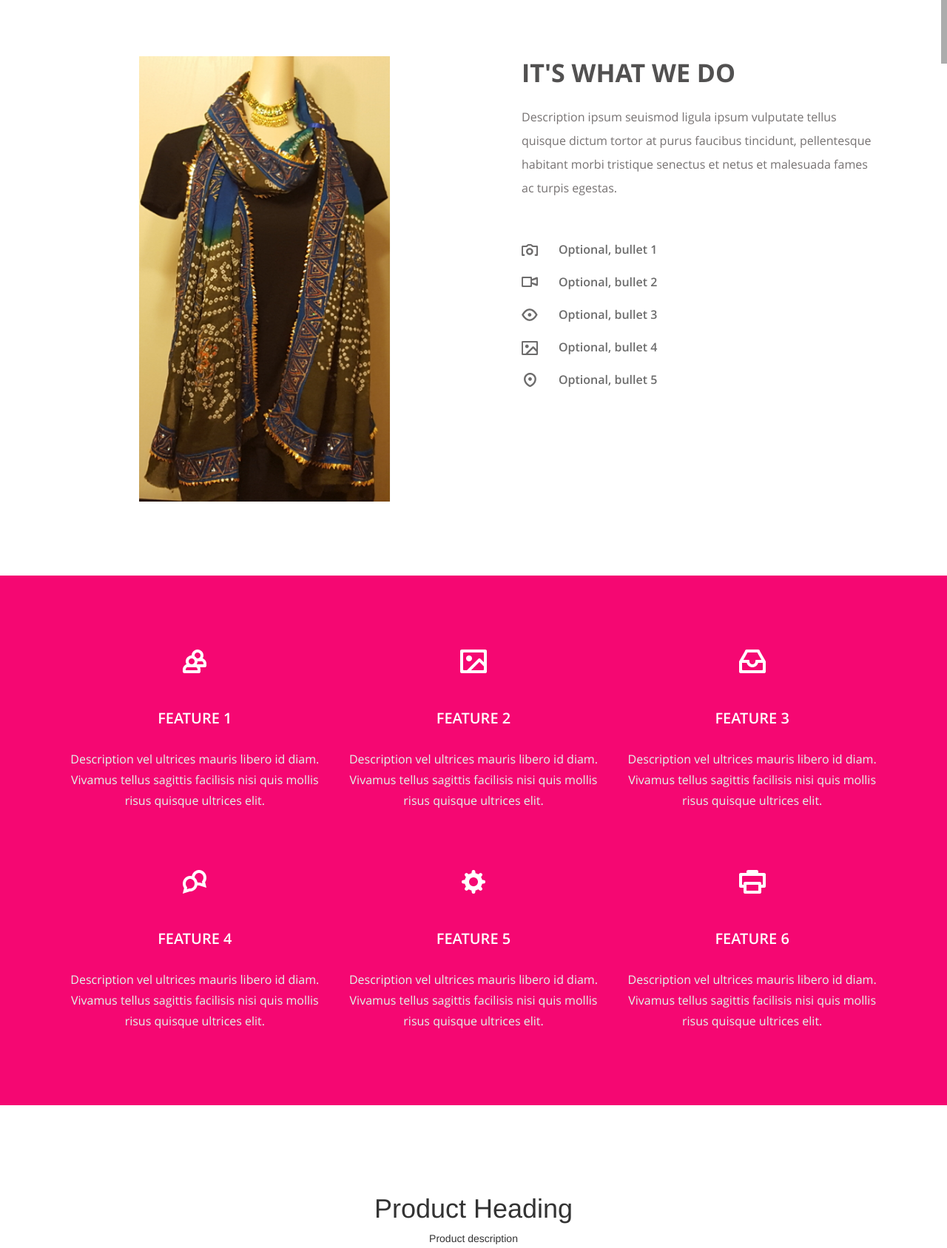
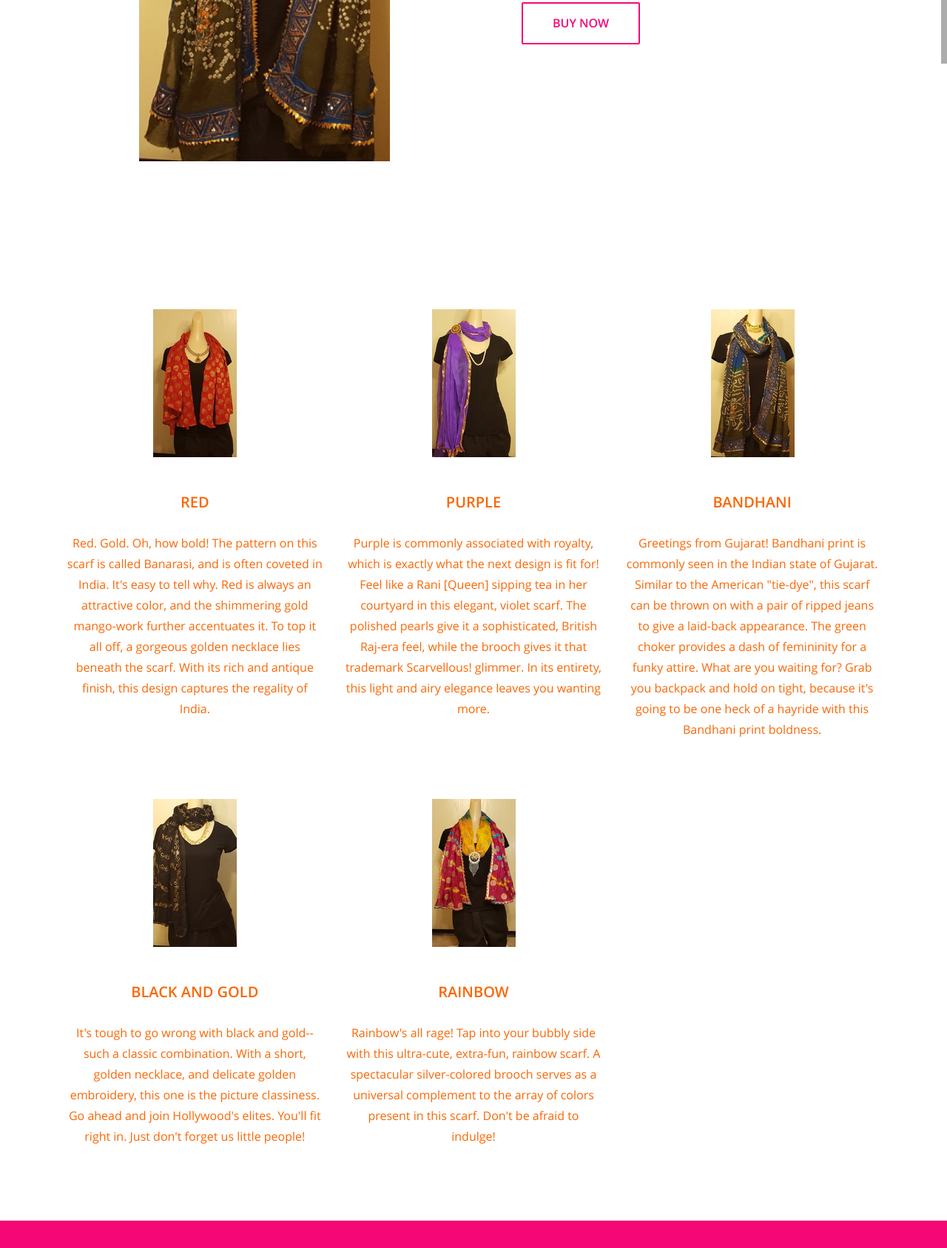
Before and after one commit to upliftWebCollective/scarvellous, a plain HTML site: page index.html in a window 1280 px wide. Shown: the part 714-2401 px from the top of the page at 74% size. Drawn offline with Linux system fonts and the light colour scheme.

Commit message:
Second commit

```diff
--- a/css/main.css
+++ b/css/main.css
@@ -88,9 +88,8 @@ header{
 	height: 130px;
 	z-index: 99;
   /* CHANGE HEADER COLOR */
-	background-color: #f50772;
+	background-color:#f50776;
 }
-
 header .logo{
 	display: table-cell;
 	margin: 45px 100px 0 0;
@@ -170,6 +169,14 @@ header .social li:first-child{
 
 
 
+.border {
+   background-image: url("top-orange.png");
+   background-repeat: repeat-x;
+   border: 1px;
+   height: 100px;
+
+}
+
 
 
 
@@ -179,14 +186,19 @@ header .social li:first-child{
 
 /*		Hero section 		*/
 
+/*
 .hero{
 	display: block;
 	position: relative;
 	width: 100%;
 	height: 560px;
+	*/
   /* CHANGE Hero Image */
+  /*
 	background: url('../img/modelscarf.jpeg') no-repeat fixed center center;
 	background-size: cover;
+	*/
+
 }
 
 .hero .caption{
@@ -224,13 +236,13 @@ a.app_store_btn{
 	display: inline-block;
 	text-decoration: none;
 	padding: 15px 40px;
-	border: 2px solid #fff;
+	border: 2px solid #f50776;
 	-moz-border-radius: 2px;
 	-webkit-border-radius: 2px;
 	border-radius: 2px;
 	margin: 20px 20px 10px 0;
 
-	color: #fff;
+	color: #f50776;
 	font-family: "open_semibold", Helvetica, Arial, sans-serif;
 	font-size: 16px;
 }
@@ -296,7 +308,7 @@ a.main_link{
 
 .about{
   /* CHANGE ABOUT COLOR */
-  background-color: #fff;
+  background-color: #FFF;
 	padding: 100px 0;
 }
 /* CHANGE About Image */
@@ -354,22 +366,22 @@ a.main_link{
 }
 
 .about .features_list ul li.camera_icon{
-	background: url('../img/icon1.png') no-repeat;
+	background: url('../img/red-scarf.jpg') no-repeat;
 	background-position: 0 15px;
 }
 
 .about .features_list ul li.video_icon{
-	background: url('../img/icon2.png') no-repeat;
+	background: url('../img/purple-scarf.jpg.png') no-repeat;
 	background-position: 0 15px;
 }
 
 .about .features_list ul li.eye_icon{
-	background: url('../img/icon3.png') no-repeat;
+	background: url('../img/bandhani-scarf.jpg') no-repeat;
 	background-position: 0 14px;
 }
 
 .about .features_list ul li.pic_icon{
-	background: url('../img/icon4.png') no-repeat;
+	background: url('../img/black-and-gold-scarf.jpg') no-repeat;
 	background-position: 0 14px;
 }
 
@@ -397,11 +409,11 @@ a.main_link{
 	width: 100%;
 	padding: 100px 0 20px 0;
   /* CHANGE FEATURE COLOR */
-	background-color: #f50772;
+	background-color: #fff;
 }
 
 .features h1{
-	color: #fff;
+	color: #fa6705;
 	font-family: "open_semibold", Helvetica, Arial, sans-serif;
 	font-size: 20px;
 	margin: 50px 0 0 0;
@@ -409,7 +421,7 @@ a.main_link{
 }
 
 .features p{
-	color: #e0f7eb;
+	color: #fa6705;
 	font-family: "open_regular", Helvetica, Arial, sans-serif;
 	font-size: 16px;
 	margin: 30px 0 0 0;
@@ -642,7 +654,7 @@ footer{
 	padding: 50px 0;
 	text-align: center;
   /*CHANGE FOOTER BACKGROUND COLOR*/
-  background-color: #eaeaea;
+  background-color: #f50776;
 }
 
 footer .app_platform li{
@@ -655,7 +667,7 @@ footer .app_platform li:first-child{
 
 footer .copyright{
 	margin-top: 60px;
-	color: #757171;
+	color:#000;
 	font-family: "open_regular", Helvetica, Arial, sans-serif;
 	font-size: 12px;
 	letter-spacing: .5px;
--- a/index.html
+++ b/index.html
@@ -58,28 +58,10 @@
 			<span class="burger_icon">menu</span>
 		</div>
 	</header>
+
+	<div class="border">
+	</div>
 	<!--  End Header Section  -->
-
-	<!--  Hero Section  -->
-	<section class="hero" id="hero">
-		<div class="container">
-			<div class="caption">
-				<h1 class="text-uppercase  animated wow fadeInLeft">
-					It's Scarvellous
-				</h1>
-				<p class="animated wow fadeInLeft">
-
-				</p>
-
-				<a href="#" class="app_store_btn text-uppercase animated wow fadeInLeft">
-					<i class="main_link"></i>
-					<span>Buy Now</span>
-				</a>
-
-			</div>
-		</div>
-	</section>
-	<!--  End Hero Section  -->
 
 	<!--  About Section  -->
 	<section class="about" id="about">
@@ -93,35 +75,20 @@
 				<div class="col-md-6 animated wow fadeInRight">
 					<div class="features_list">
 						<h1 class="text-uppercase">
-							It's What We Do
+							About the business
 						</h1>
 						<p>
-							Description ipsum seuismod ligula ipsum vulputate tellus quisque dictum
-							tortor at purus faucibus tincidunt, pellentesque habitant morbi tristique
-							senectus et netus et malesuada fames ac turpis egestas.
+							Scarvellous! makes unique and innovative scarves that are a fusion of Western and Global styles.
+							The unique aspect is blending Global pattens and jewelry into the American fashion of scarves so that the products will match Western wear.
+							The innovative aspect is providing a mechanism for detacvhable jewelry, allowing the flexibility of the scarf to be worn with and without jewelry.
+							Welcome to Scarvellous! - American Trend, Global Touch".
+
 						</p>
-						<!-- ABOUT BULLET LIST OPTIONAL -->
-						<ul class="list-unstyled">
-							<li class="camera_icon">
-								<span>Optional, bullet 1</span>
-							</li>
-							<li class="video_icon">
-								<span>Optional, bullet 2</span>
-							</li>
-							<li class="eye_icon">
-								<span>Optional, bullet 3</span>
-							</li>
-							<li class="pic_icon">
-								<span>Optional, bullet 4</span>
-							</li>
-							<li class="loc_icon">
-								<span>Optional, bullet 5</span>
-							</li>
-						</ul>
+						<!-- ABOUT BULLET LIST OPTIONAL --!>
 						<!-- ABOUT BULLET LIST OPTIONAL END -->
 						<a href="#" class="app_store_btn text-uppercase" id="play_video" data-video="http://www.youtube.com/embed/Bm3NV3gGB2w?autoplay=1&showinfo=0">
 							<i class="play_icon"></i>
-							<span>Optional Video</span>
+							<span>Buy Now</span>
 						</a>
 					</div>
 				</div>
@@ -140,65 +107,63 @@
 
 			<div class="row text-center">
 				<div class="col-sm-4 col-md-4 details animated wow fadeInDown" data-wow-delay="0s">
-					<img src="img/f_icon1.png" alt="" title="">
+					<img src="img/red-scarf.jpg" alt="" title="">
 					<h1 class="text-uppercase">
-						Feature 1
+						Red
 					</h1>
 					<p class="featureDescription">
-						Description vel ultrices mauris libero id diam. Vivamus tellus sagittis facilisis nisi quis
-						mollis risus quisque ultrices elit.
+						Red.  Gold.  Oh, how bold!  The pattern on this scarf is called Banarasi, and is often coveted in India.
+						It's easy to tell why.  Red is always an attractive color, and the shimmering gold mango-work further accentuates it.
+						To top it all off, a gorgeous golden necklace lies beneath the scarf.
+						With its rich and antique finish, this design captures the regality of India.
 					</p>
 				</div>
 				<div class="col-sm-4 col-md-4 details animated wow fadeInDown" data-wow-delay=".1s">
-					<img src="img/f_icon2.png" alt="" title="">
+					<img src="img/purple-scarf.jpg" alt="" title="">
 					<h1 class="text-uppercase">
-						Feature 2
+						Purple
 					</h1>
 					<p class="featureDescription">
-						Description vel ultrices mauris libero id diam. Vivamus tellus sagittis facilisis nisi quis
-						mollis risus quisque ultrices elit.
+						Purple is commonly associated with royalty, which is exactly what the next design is fit for!
+						Feel like a Rani [Queen] sipping tea in her courtyard in this elegant, violet scarf.
+						The polished pearls give it a sophisticated, British Raj-era feel, while the brooch gives it that trademark Scarvellous! glimmer.
+						In its entirety, this light and airy elegance leaves you wanting more.
 					</p>
 				</div>
 				<div class="col-sm-4 col-md-4 details animated wow fadeInDown" data-wow-delay=".2s">
-					<img src="img/f_icon3.png" alt="" title="">
+					<img src="img/bandhani-scarf.jpg" alt="" title="">
 					<h1 class="text-uppercase">
-						Feature 3
+						BANDHANI
 					</h1>
 					<p class="featureDescription">
-						Description vel ultrices mauris libero id diam. Vivamus tellus sagittis facilisis nisi quis
-						mollis risus quisque ultrices elit.
+						Greetings from Gujarat! Bandhani print is commonly seen in the Indian state of Gujarat.
+						Similar to the American "tie-dye", this scarf can be thrown on with a pair of ripped jeans to give a laid-back appearance.
+						The green choker provides a dash of femininity for a funky attire.  What are you waiting for?
+						Grab you backpack and hold on tight, because it's going to be one heck of a hayride with this Bandhani print boldness.
 					</p>
 				</div>
 			</div>
 			<div class="row text-center">
 				<div class="col-sm-4 col-md-4 details animated wow fadeInDown" data-wow-delay="0s">
-					<img src="img/f_icon4.png" alt="" title="">
+					<img src="img/black-and-gold-scarf.jpg" alt="" title="">
 					<h1 class="text-uppercase">
-						Feature 4
+						Black and Gold
 					</h1>
 					<p class="featureDescription">
-						Description vel ultrices mauris libero id diam. Vivamus tellus sagittis facilisis nisi quis
-						mollis risus quisque ultrices elit.
+						It's tough to go wrong with black and gold--such a classic combination.
+						With a short, golden necklace, and delicate golden embroidery, this one is the picture classiness.
+						Go ahead and join Hollywood's elites.  You'll fit right in.  Just don't forget us little people!
 					</p>
 				</div>
 				<div class="col-sm-4 col-md-4 details animated wow fadeInDown" data-wow-delay=".1s">
-					<img src="img/f_icon5.png" alt="" title="">
+					<img src="img/rainbow-scarf.jpg" alt="" title="">
 					<h1 class="text-uppercase">
-						Feature 5
+						Rainbow
 					</h1>
 					<p class="featureDescription">
-						Description vel ultrices mauris libero id diam. Vivamus tellus sagittis facilisis nisi quis
-						mollis risus quisque ultrices elit.
-					</p>
-				</div>
-				<div class="col-sm-4 col-md-4 details animated wow fadeInDown" data-wow-delay=".2s">
-					<img src="img/f_icon6.png" alt="" title="">
-					<h1 class="text-uppercase">
-						Feature 6
-					</h1>
-					<p class="featureDescription">
-						Description vel ultrices mauris libero id diam. Vivamus tellus sagittis facilisis nisi quis
-						mollis risus quisque ultrices elit.
+					 Rainbow's all rage!  Tap into your bubbly side with this ultra-cute, extra-fun, rainbow scarf.
+					 A spectacular silver-colored brooch serves as a universal complement to the array of colors present in this scarf.
+					 Don't be afraid to indulge!
 					</p>
 				</div>
 			</div>
@@ -255,20 +220,6 @@
 
 
 	<!--  Product Section  -->
-	<section class="product-cta" id="product-cta">
-			<h1 class="productHeading">
-				Product Heading
-			</h1>
-			<p class="productDescription">
-				Product description
-			</p>
-			<img src="img/redscarf.png" alt="..." class="img-thumbnail productImage">
-			<br>
-			<a href="#" class="app_store_btn text-uppercase animated wow fadeInLeft">
-				<i class="main_link"></i>
-				<span>Shop Now</span>
-			</a>
-	</section>
 	<!--  End Product Section  -->
 
 
```
Also changed, not shown: css/top-orange.png (added), img/bandhani-scarf.jpg (added), img/black-and-gold-scarf.jpg (added), img/bottom-orange.png (added), img/purple-scarf.jpg (added), img/rainbow-scarf.jpg (added), img/red-scarf.jpg (added).
